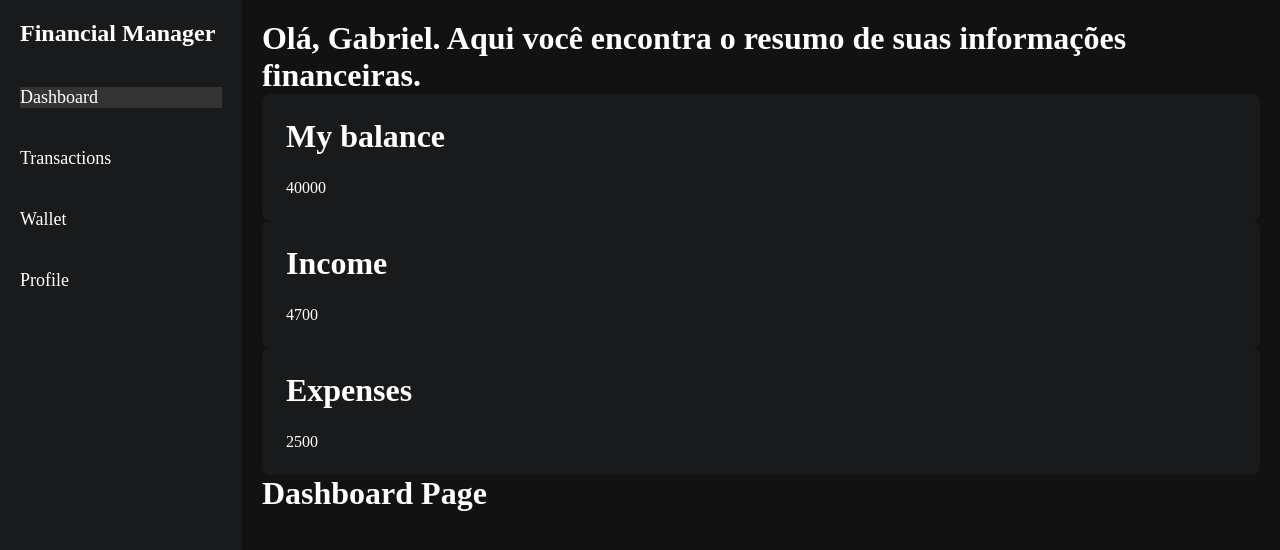
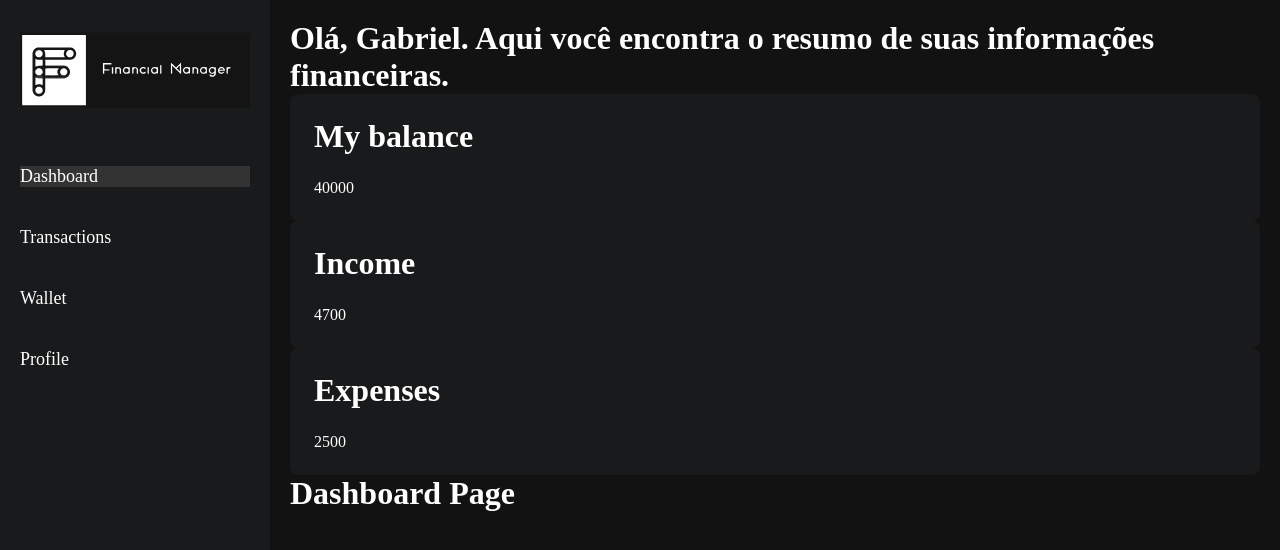
Before and after one commit to Dutra3/financial-manager, a React (Vite) app in the folder financial-manager-frontend/: page / in a window 1280 px wide. Shown: the top 550 px of the page. Built offline with nearby package versions, Linux system fonts and the light colour scheme.

Commit message:
Add logo to side bar menu

```diff
--- /dev/null
+++ b/financial-manager-frontend/src/components/Logo/index.tsx
@@ -0,0 +1,65 @@
+const Logo: React.FC = () => {
+    return (
+        <svg version="1.1" viewBox="0 0 2048 669" width="230" height="100" xmlns="http://www.w3.org/2000/svg">
+<path transform="translate(0)" d="m0 0h2048v669h-2048z" fill="#141414"/>
+<path transform="translate(230,22)" d="m0 0h351l6 2v624l-2 1h-565l-1-17v-606l1-3z" fill="#FEFEFE"/>
+<path transform="translate(160,134)" d="m0 0h290l15 3 11 6 10 9 7 10 5 12 2 10v11l-4 15-6 10-10 11-11 7-11 4-6 1-17 1h-211l1 51 1 1 167 1 14 2 14 7 9 8 9 13 4 9 2 9v13l-3 13-6 11-9 10-10 8-12 5-8 2-173 1v116l-4 13-6 10-9 10-14 9-10 3-7 1h-9l-12-2-10-4-10-7-9-9-7-12-3-10-1-8v-334l2-10 5-12 6-9 8-8 11-7 9-3z" fill="#151515"/>
+<path transform="translate(215,156)" d="m0 0h184l-4 10-4 13-1 15 3 13 6 12v2h-172l-3-3-1-37-3-12-5-11z" fill="#FEFEFE"/>
+<path transform="translate(251,319)" d="m0 0h78l15 1-2 6-4 6-3 10v20l4 11 4 7v3l-28 1h-88l-3-3v-60l1-1z" fill="#FEFEFE"/>
+<path transform="translate(1432,270)" d="m0 0 2 1 1 97-4 1-7-6-7-8-15-14-25-25-8-7-13-13v-2h-2l1 46v16l-1 11-6 1-4-4v-92h3l7 6v2l4 2 20 20 8 7 2 2 5-1 5-6 8-7 17-17 7-8z" fill="#FEFEFE"/>
+<path transform="translate(1707,308)" d="m0 0h12l15 4 4-2h4l1 2 1 11v43l-3 12-8 10-7 5-7 2h-11l-10-3-7-5-4-8 1-5 5 1 14 7 10 1 8-3 5-6 1-8v-2l-10 4-13 1-10-3-8-6-6-8-3-8v-10l4-10 6-8 9-6z" fill="#FEFEFE"/>
+<path transform="translate(137,398)" d="m0 0 5 2 13 5 6 1 38 1 2 1 1 3v54l-1 4-6-1-10-5-8-2h-16l-13 4-8 4h-3l-1-2v-68z" fill="#FEFEFE"/>
+<path transform="translate(136,235)" d="m0 0 5 1 16 6 42 1 3 4v47l-2 3-33 1-11 1-13 5-6 1-1-1z" fill="#FEFEFE"/>
+<path transform="translate(441,156)" d="m0 0 12 1 9 4 8 6 6 12 1 3v15l-5 10-9 9-9 4-4 1h-13l-9-3-10-9-6-11-1-4v-10l4-10 7-9 8-6 5-2z" fill="#FEFEFE"/>
+<path transform="translate(162,483)" d="m0 0h14l10 4 9 8 5 9 1 4v16l-5 10-8 8-8 4-13 2-10-2-8-4-8-9-4-9-1-4v-10l4-11 9-10 9-5z" fill="#FEFEFE"/>
+<path transform="translate(161,157)" d="m0 0h16l8 3 10 9 4 6 3 12-1 11-5 9-9 9-8 4-5 1h-11l-10-3-10-9-5-8-2-6v-12l5-12 4-5 9-6z" fill="#FEFEFE"/>
+<path transform="translate(161,320)" d="m0 0h15l10 4 8 7 5 7 3 10v7l-3 10-4 6-5 6-12 6-12 1-10-2-8-5-8-9-4-11v-11l4-10 9-10 6-4z" fill="#FEFEFE"/>
+<path transform="translate(383,320)" d="m0 0h12l10 3 8 6 6 9 3 10-1 14-5 9-8 8-9 4-4 1h-9l-10-2-9-6-7-9-3-7-1-9 3-12 7-10 8-6z" fill="#FEFEFE"/>
+<path transform="translate(1476,308)" d="m0 0h12l11 3h13l1 1 1 8v36l-2 9-11-1-13 3h-14l-9-4-5-4-6-9-3-8v-8l4-10 7-9 10-6z" fill="#FEFEFE"/>
+<path transform="translate(941,308)" d="m0 0h12l12 3h11l2 3v47l-1 3-14 1-10 2h-16l-8-4-7-7-5-10-1-3v-9l4-11 9-10 7-4z" fill="#FEFEFE"/>
+<path transform="translate(1193,308)" d="m0 0h11l10 3h14l1 5v44l-1 4-5 1-7-1-12 3h-16l-8-4-9-9-4-10v-11l4-10 9-10 8-4z" fill="#FEFEFE"/>
+<path transform="translate(1628,308)" d="m0 0h13l8 3h8l3-1 4 3v47l-2 5h-6l-5-1-11 3h-16l-9-5-8-9-4-8v-13l6-12 7-7 8-4z" fill="#FEFEFE"/>
+<path transform="translate(1785,308)" d="m0 0h17l8 4 7 6 4 6 3 9v8l-2 1h-48l4 8 8 6h13l16-7 4-1-1 6-9 10-10 4h-14l-7-3-8-7-6-10-2-11 2-8 6-11 10-8z" fill="#FEFEFE"/>
+<path transform="translate(743,273)" d="m0 0h69l2 2v9l-1 1h-62v42l45 2 1 1v8l-2 2h-45v27h-10l-1-1-1-25 1-66z" fill="#FEFEFE"/>
+<path transform="translate(869,309)" d="m0 0h11l10 4 6 7 3 6 1 5v36l-6 1-5-2-1-3v-27l-2-11-5-4h-15l-5 5-1 3-1 37-1 1h-9l-2-5 1-48 2-3h10z" fill="#FEFEFE"/>
+<path transform="translate(1556,309)" d="m0 0h12l10 5 6 8 3 9v35l-1 1h-9l-2-2v-31l-2-8-5-5-10-1-7 2-3 6-1 5-1 33-4 2-4-1-3-3v-49l2-5 14 1z" fill="#FEFEFE"/>
+<path transform="translate(435,378)" d="m0 0 2 2-6 8-7 7-11 7-11 4-5 1-173 1v100h-1v-101l2-5 3-2h106l43-2h25l12-3 9-4 8-8 2-3h2z" fill="#3A3A3A"/>
+<path transform="translate(197,367)" d="m0 0 3 2-6 10-1 2 9 19v11l-1-3-40-1-12-3-10-5h-2l-1 68h-1l-1-51-1-10v-9l3-3 15-3 2-4-1-3-7-4-5-7h5l7 6 7 3 13 1 9-2 10-6z" fill="#393939"/>
+<path transform="translate(1020,309)" d="m0 0h13l9 5 6 7 3 8v38h-10l-1-1-1-35-3-7-3-3-3-1h-9l-6 3-3 7-1 7-1 29-5 2-5-3-1-2v-39l1-11 2-3 14 1z" fill="#FEFEFE"/>
+<path transform="translate(1090,308)" d="m0 0h15l10 5 3 4 1 7-1 2-9-3-6-3h-12l-6 3-6 7-1 3v9l4 8 9 6 8 1 10-4 9-3 1 1-1 7-6 7-5 2-15 1-8-2-6-4-9-10-3-8v-13l5-10 5-6 10-6z" fill="#FEFEFE"/>
+<path transform="translate(1706,319)" d="m0 0h13l6 3 6 7 1 3v13l-5 8-10 5h-11l-6-4-7-8-1-3v-10l4-6 5-5z" fill="#161616"/>
+<path transform="translate(138,142)" d="m0 0 3 1-4 6h-2l-2 4-8 8-6 12-2 22-1 241 1 82 2 10-1 8-2-3-2-7-1-8v-334l2-10 5-12 6-9 8-8z" fill="#393939"/>
+<path transform="translate(1477,319)" d="m0 0h10l7 3 5 4 3 5 1 10-3 7-5 5-8 4h-10l-8-4-6-9-1-9 3-7 5-6z" fill="#161616"/>
+<path transform="translate(1628,319)" d="m0 0h12l6 3 6 7 2 5v8l-4 8-5 4-6 3-7 1-10-4-6-7-2-6v-7l4-8 7-6z" fill="#161616"/>
+<path transform="translate(1193,319)" d="m0 0h11l8 4 4 5 1 3v14l-3 5-6 5-5 2h-11l-8-5-5-8-1-4v-7l6-9 5-4z" fill="#161616"/>
+<path transform="translate(940,319)" d="m0 0h12l8 4 4 5 2 4 1 8-2 7-4 5-10 5h-11l-7-4-5-8-1-4v-7l3-7 8-7z" fill="#161616"/>
+<path transform="translate(1865,308)" d="m0 0 7 1 3 3 1 3-4 4-16 4-4 4-1 13-1 27-7 1-3-3-1-10v-41l2-3h13z" fill="#FEFEFE"/>
+<path transform="translate(1251,291)" d="m0 0 7 1 1 1v73l-1 1h-8l-2-2v-71z" fill="#FEFEFE"/>
+<path transform="translate(1421,296)" d="m0 0h2l1 49-5-2-12-12-8-7-2-5 6-5 7-8z" fill="#161616"/>
+<path transform="translate(819,309)" d="m0 0h9l2 1v56l-7 2-4-1-1-2v-52z" fill="#FEFEFE"/>
+<path transform="translate(1139,308)" d="m0 0 7 1 1 2v55l-4 2-5-1-2-2v-50l2-6z" fill="#FEFEFE"/>
+<path transform="translate(362,331)" d="m0 0h2l-2 5-4 9-1 8 2 10 6 10 7 6 7 3 7 1h9l11-4 8-7 4-6 2 2v6l-5 8h-2l-1 3h-3v2l-5 3-6 1h-18l-10-3-5-3-7-12-3-9-1-9 2-14 5-9z" fill="#3A3A3A"/>
+<path transform="translate(224,317)" d="m0 0 24 1 3 2-26 1v62h118l-1-5 4 2 2 3v5l-6 2h-6l-5-1-12-2-2-1h-39l-3 1-25 1-9-1-5 3h-7l-2-4-4-2v-64z" fill="#3A3A3A"/>
+<path transform="translate(223,244)" d="m0 0h1l1 51 1 1 167 1 14 2 14 7 3 4-3 1-10-6-13-4-10-1-163-2-2-2z" fill="#3A3A3A"/>
+<path transform="translate(133,232)" d="m0 0 1 2 3-1 8 3 13 1h13l23 1 5 2 1 4-43-1-21-8 1 69 6-1 7-3 3 1-5 2-4 4-7 2-2-4-1-60z" fill="#3A3A3A"/>
+<path transform="translate(1789,318)" d="m0 0h9l8 4 5 6-1 4-16 1h-15l-3-1 1-5 5-6z" fill="#1A1A1A"/>
+<path transform="translate(160,153)" d="m0 0 13 1 5 1v2l3 1h-20l-16 8-7 14-2 3-1-4 3-10 7-10 8-4z" fill="#3A3A3A"/>
+<path transform="translate(383,241)" d="m0 0h50l19 1v1l-17 1h-68l-12-1v-1z" fill="#3A3A3A"/>
+<path transform="translate(342,378)" d="m0 0 4 2 2 3v5l-6 2h-6l-5-1-12-2-4-3 1-1h27z" fill="#393939"/>
+<path transform="translate(341,326)" d="m0 0 1 2-4 16v16l2 10-3 1-3-9v-20l4-12z" fill="#3A3A3A"/>
+<path transform="translate(195,534)" d="m0 0 2 2-4 7h-2l-1 3-9 4-21-1-3-3 13 1 10-2 8-4z" fill="#3A3A3A"/>
+<path transform="translate(162,479)" d="m0 0 4 1 1 1 9 1v1l-14 1-10 4-8 7-4 4-1-2 5-8 6-5 8-4z" fill="#3A3A3A"/>
+<path transform="translate(202,292)" d="m0 0 1 3-4 6-13-1v-2l-33 2 3-2 11-1 33-1z" fill="#393939"/>
+<path transform="translate(228,240)" d="m0 0 10 1 54 1v1l-68 1 1-3z" fill="#3A3A3A"/>
+<path transform="translate(217,163)" d="m0 0 3 4 3 8 1 6 1 37 2 3-4-1-1-2v-27l-2-17-3-8z" fill="#3A3A3A"/>
+<path transform="translate(182,462)" d="m0 0 6 1 9 5 4 1 1-4v8l-7-1-11-6z" fill="#3A3A3A"/>
+<path transform="translate(435,378)" d="m0 0 2 2-6 8-7 7-4 1 3-5 8-8 2-3h2z" fill="#363636"/>
+<path transform="translate(377,318)" d="m0 0 18 1v1l-17 2-7 3-2-1v-2z" fill="#393939"/>
+<path transform="translate(141,533)" d="m0 0 10 10-3 1-5-3-3-4z" fill="#3A3A3A"/>
+<path transform="translate(174,220)" d="m0 0h5l-2 4-14-2v-1z" fill="#3A3A3A"/>
+<path transform="translate(135,510)" d="m0 0h1l2 17-3-2-1-5z" fill="#3A3A3A"/>
+</svg>
+    );
+  };
+
+export { Logo };
--- a/financial-manager-frontend/src/components/SideBar/SideBar.css
+++ b/financial-manager-frontend/src/components/SideBar/SideBar.css
@@ -1,5 +1,5 @@
 .sidebar {
-    width: 250px;
+  width: 275px;
   background-color: var(--primary-color);
   color: white;
   height: 100vh;
@@ -13,6 +13,10 @@
   font-weight: bold;
 }
 
+.sidebar nav {
+  flex: 1;
+}
+
 .sidebar nav ul {
   list-style: none;
   padding: 0;
@@ -20,7 +24,7 @@
 }
 
 .sidebar nav ul li {
-    padding: 20px 20px;
+  padding: 20px;
 }
 
 .sidebar nav ul li a {
--- a/financial-manager-frontend/src/components/SideBar/index.tsx
+++ b/financial-manager-frontend/src/components/SideBar/index.tsx
@@ -1,5 +1,7 @@
 import { Link } from 'react-router-dom';
-import "./SideBar.css"
+import "./SideBar.css";
+import "../Logo";
+import { Logo } from '../Logo';
 
 interface SideBarProps {
     page: string;
@@ -8,7 +10,9 @@ interface SideBarProps {
 const SideBar: React.FC<SideBarProps> = ({ page }) => {
     return (
         <div className="sidebar">
-            <div className="logo">Financial Manager</div>
+            <div className="logo">
+                <Logo />
+            </div>
             <nav>
                 <ul>
                     <li>
```
Also changed, not shown: financial-manager-frontend/public/financial-logo.svg (added). Lines whose indentation alone changed are shown as unchanged.
